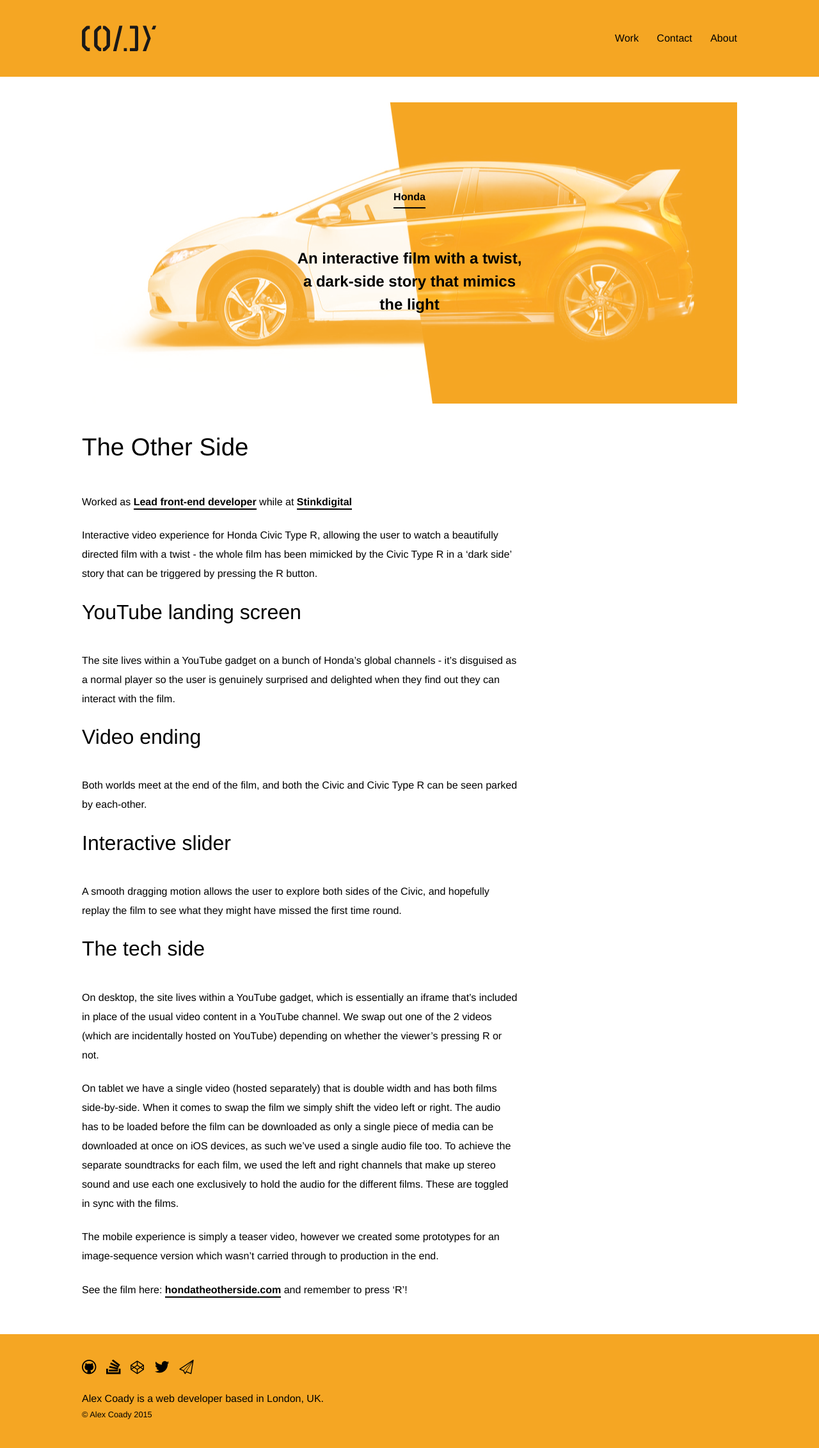
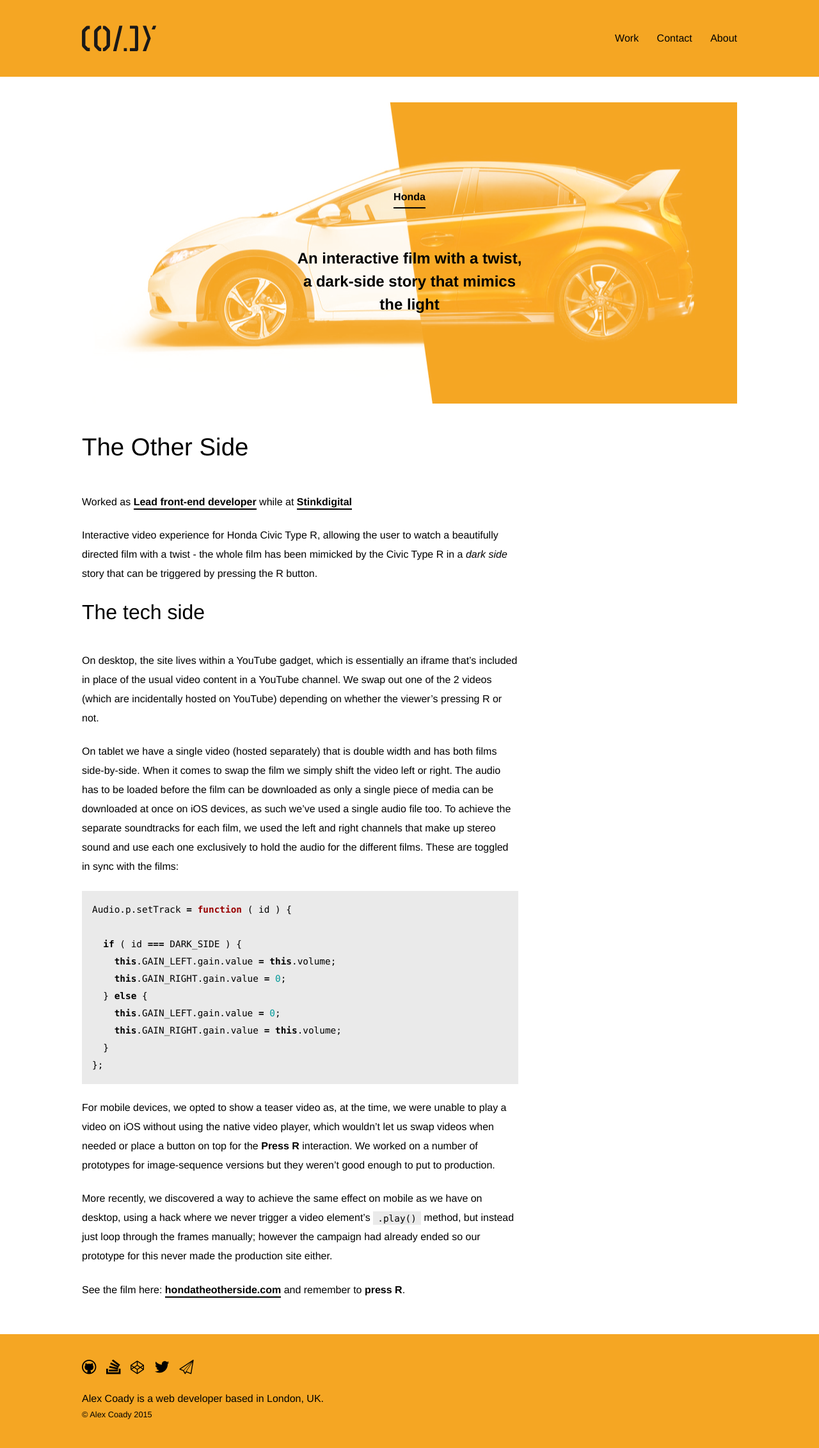
Before and after one commit to alexcoady/alexcoady.github.io, a Jekyll site: the page built from _posts/2014-10-31-honda-the-other-side.markdown, in a window 1280 px wide. Shown: the whole page at 64% size. Built offline with Jekyll 4.4.1, drawn with Linux system fonts in a browser that asks for light colours; some web fonts are replaced.

Commit message:
code style and honda content

```diff
--- a/_posts/2014-10-31-honda-the-other-side.markdown
+++ b/_posts/2014-10-31-honda-the-other-side.markdown
@@ -12,26 +12,29 @@
   url: http://stinkdigital.com
 ---
 
-Interactive video experience for Honda Civic Type R, allowing the user to watch a beautifully directed film with a twist - the whole film has been mimicked by the Civic Type R in a ‘dark side’ story that can be triggered by pressing the R button.
-
-### YouTube landing screen
-
-The site lives within a YouTube gadget on a bunch of Honda’s global channels - it’s disguised as a normal player so the user is genuinely surprised and delighted when they find out they can interact with the film.
-
-### Video ending
-
-Both worlds meet at the end of the film, and both the Civic and Civic Type R can be seen parked by each-other.
-
-### Interactive slider
-
-A smooth dragging motion allows the user to explore both sides of the Civic, and hopefully replay the film to see what they might have missed the first time round.
+Interactive video experience for Honda Civic Type R, allowing the user to watch a beautifully directed film with a twist - the whole film has been mimicked by the Civic Type R in a *dark side* story that can be triggered by pressing the R button.
 
 ### The tech side
 
 On desktop, the site lives within a YouTube gadget, which is essentially an iframe that’s included in place of the usual video content in a YouTube channel. We swap out one of the 2 videos (which are incidentally hosted on YouTube) depending on whether the viewer’s pressing R or not.
 
-On tablet we have a single video (hosted separately) that is double width and has both films side-by-side. When it comes to swap the film we simply shift the video left or right. The audio has to be loaded before the film can be downloaded as only a single piece of media can be downloaded at once on iOS devices, as such we’ve used a single audio file too. To achieve the separate soundtracks for each film, we used the left and right channels that make up stereo sound and use each one exclusively to hold the audio for the different films. These are toggled in sync with the films.
+On tablet we have a single video (hosted separately) that is double width and has both films side-by-side. When it comes to swap the film we simply shift the video left or right. The audio has to be loaded before the film can be downloaded as only a single piece of media can be downloaded at once on iOS devices, as such we’ve used a single audio file too. To achieve the separate soundtracks for each film, we used the left and right channels that make up stereo sound and use each one exclusively to hold the audio for the different films. These are toggled in sync with the films:
 
-The mobile experience is simply a teaser video, however we created some prototypes for an image-sequence version which wasn’t carried through to production in the end.
+{% highlight javascript %}
+Audio.p.setTrack = function ( id ) {
 
-See the film here: [hondatheotherside.com](http://hondatheotherside.com) and remember to press 'R’!
+  if ( id === DARK_SIDE ) {
+    this.GAIN_LEFT.gain.value = this.volume;
+    this.GAIN_RIGHT.gain.value = 0;
+  } else {
+    this.GAIN_LEFT.gain.value = 0;
+    this.GAIN_RIGHT.gain.value = this.volume;
+  }
+};
+{% endhighlight %}
+
+For mobile devices, we opted to show a teaser video as, at the time, we were unable to play a video on iOS without using the native video player, which wouldn't let us swap videos when needed or place a button on top for the **Press R** interaction. We worked on a number of prototypes for image-sequence versions but they weren't good enough to put to production.
+
+More recently, we discovered a way to achieve the same effect on mobile as we have on desktop, using a hack where we never trigger a video element's `.play()` method, but instead just loop through the frames manually; however the campaign had already ended so our prototype for this never made the production site either.
+
+See the film here: [hondatheotherside.com](http://hondatheotherside.com) and remember to **press R**.
--- a/_sass/components/_markdown-content.scss
+++ b/_sass/components/_markdown-content.scss
@@ -79,18 +79,28 @@
     }
   }
 
+  code {
+    font-family: monaco, monospace;
+    font-weight: 400;
+    font-size: inherit;
+    font-size: 0.9em;
+  }
+
   .highlight {
+
     margin-bottom: 1.4em;
+    padding: 1em;
+    background-color: #EAEAEA;
 
     code {
-      font-size: 0.9em;
       line-height: 1.875em;
     }
   }
 
-  code {
-    font-family: monaco, monospace;
-    font-weight: 400;
-    font-size: inherit;
+
+
+  p code {
+    padding: .2em .5em;
+    background-color: #EAEAEA;
   }
 }
```
